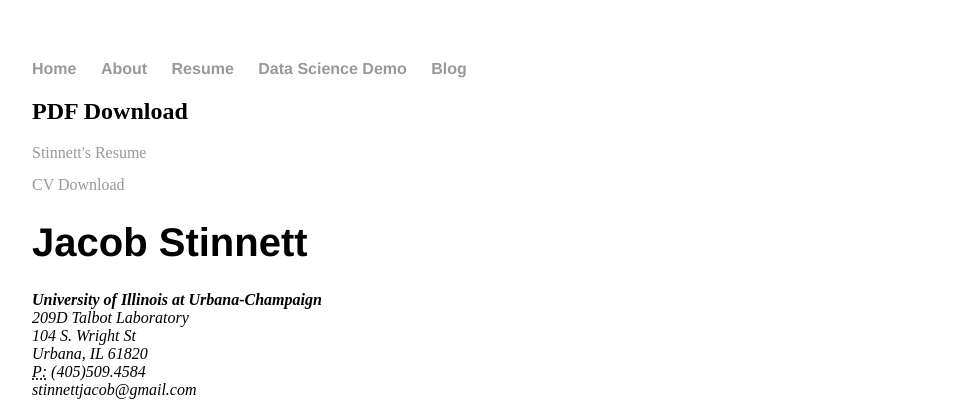
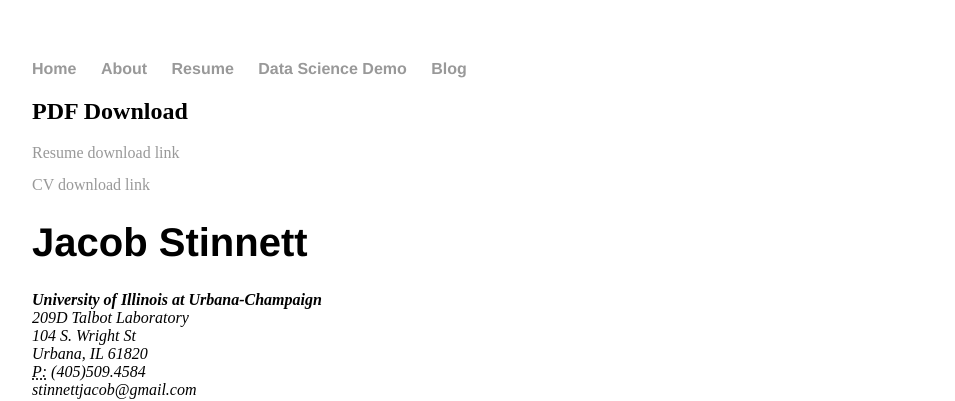
Before and after one commit to Stinnett/Stinnett.github.io, a Jekyll site: the page built from resume/index.html, in a window 1280 px wide. Shown: the top 401 px of the page, without its empty margins (160-1115 px from the left). Built offline with Jekyll 4.4.1, drawn with Linux system fonts in a browser that asks for light colours.

Commit message:
Update index.html

```diff
--- a/resume/index.html
+++ b/resume/index.html
@@ -5,8 +5,8 @@
 
 	<div class="cv">
 					<h2> PDF Download</h1>
-					<p><a href="https://github.com/Stinnett/Stinnett.github.io/raw/master/resume/2016%20Resume%20Update-%20Nuclear%20Focus/2016%20Resume%20Stinnett.pdf" class="download" title="Download Resume as PDF">Stinnett's Resume</a> </p>
-					<p><a href="https://github.com/Stinnett/Stinnett.github.io/raw/master/resume/CV/2016%20CV%20Stinnett.pdf" class="download" title="Download CV as PDF">CV Download</a></p>
+					<p><a href="https://github.com/Stinnett/Stinnett.github.io/raw/master/resume/2016%20Resume%20Update-%20Nuclear%20Focus/2016%20Resume%20Stinnett.pdf" class="download" title="Download Resume as PDF">Resume download link</a> </p>
+					<p><a href="https://github.com/Stinnett/Stinnett.github.io/raw/master/resume/CV/2016%20CV%20Stinnett.pdf" class="download" title="Download CV as PDF">CV download link</a></p>
 
 					<h1>Jacob Stinnett</h1>
 					<address>
```
